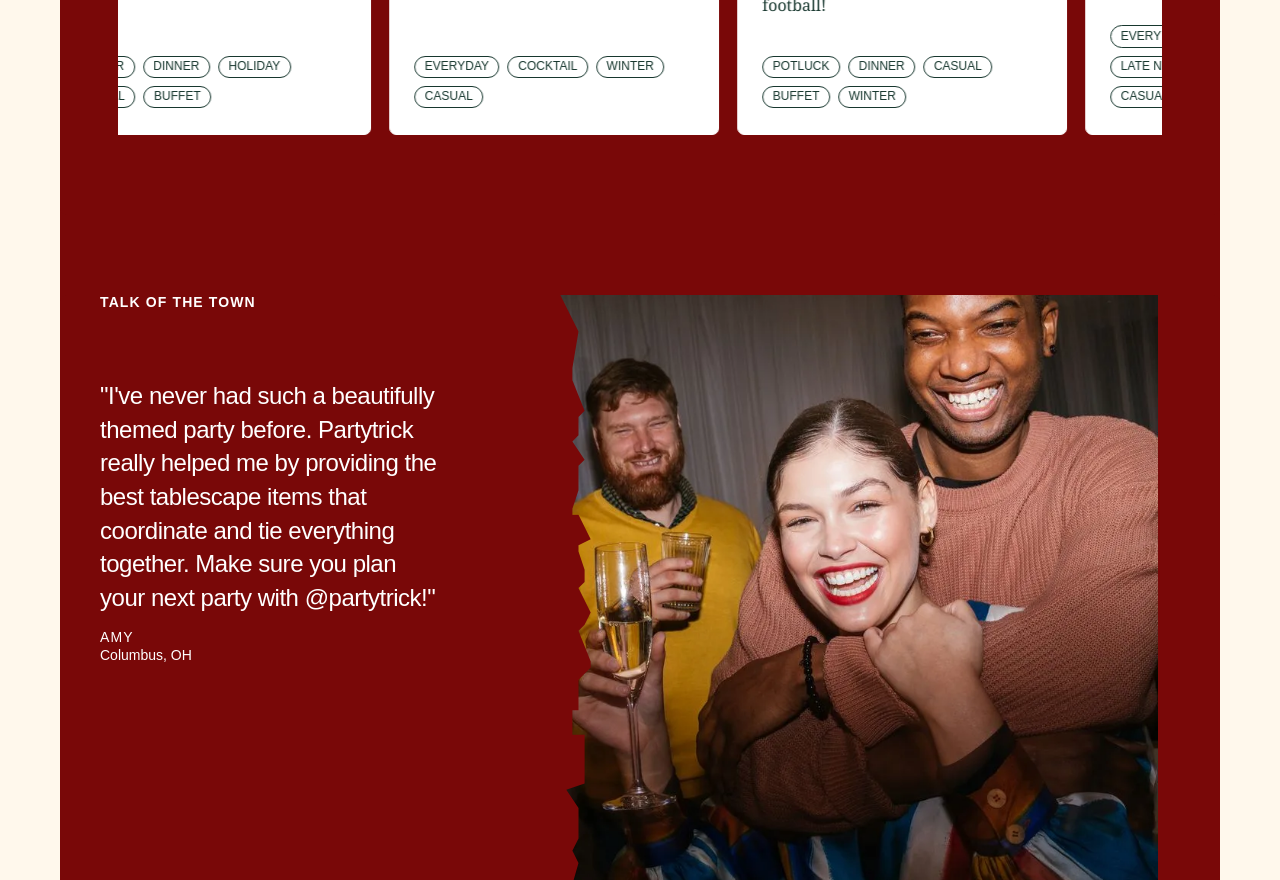
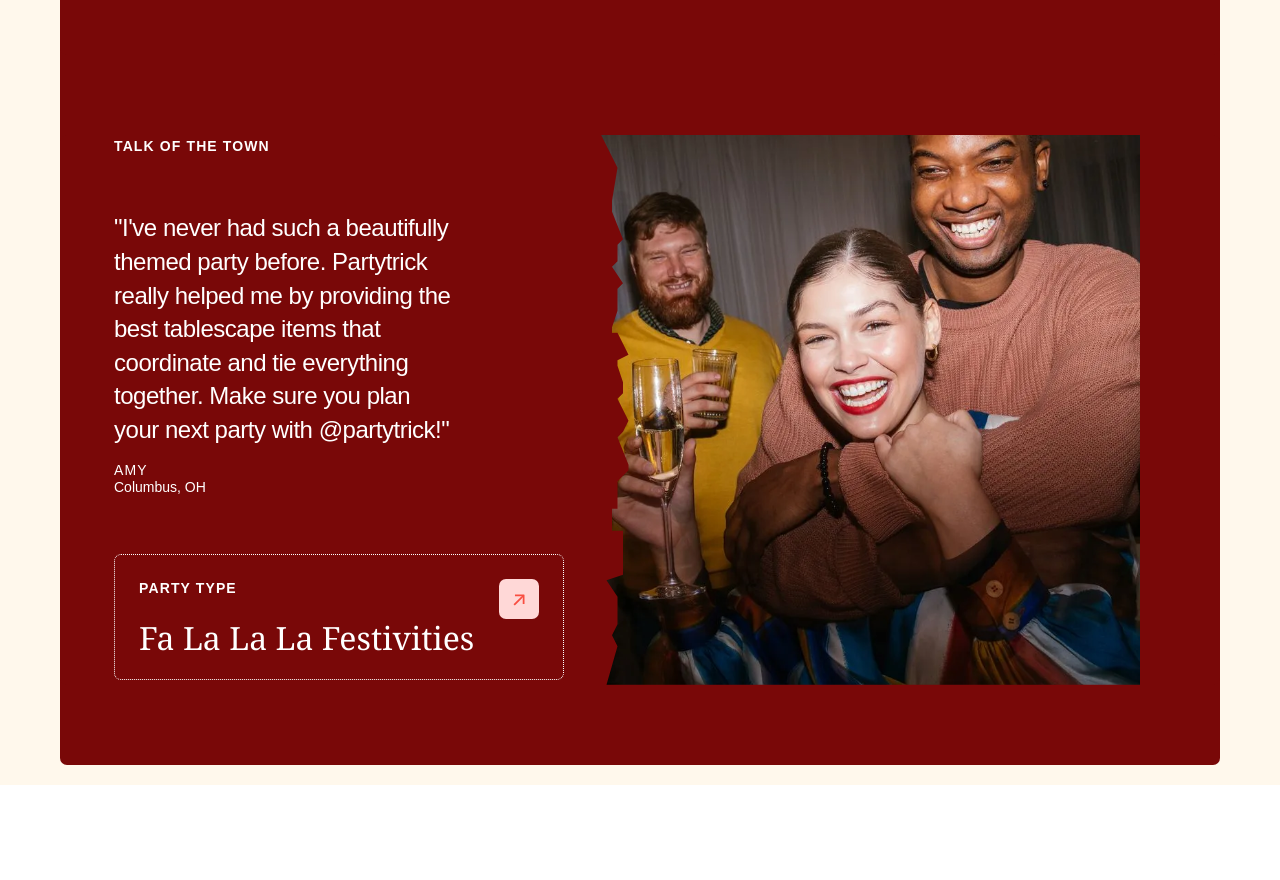
Before and after one commit to MbiamouRichy/partytrick, an Angular app: page / in a window 1280 px wide. Shown: the part 2540-3420 px from the top of the page. After the commit the page ends 3325 px from the top, so only its background shows below. Built offline with nearby package versions, Linux system fonts and the light colour scheme.

Commit message:
realisation de la section 3: fin

```diff
--- a/src/app/app.component.html
+++ b/src/app/app.component.html
@@ -319,7 +319,17 @@
         </div>
         <div class="halalala">
           <a href="#" class="block_halalala">
-
+             <div class="row_texte">
+               <div class="texte">
+                 <h3>PARTY TYPE</h3>
+               </div>
+                 <div class="swiper_btn">
+                   <svg viewBox="0 0 16 16" fill="none" xmlns="http://www.w3.org/2000/svg">
+                     <path d="M2.5 12.165L3.83504 13.5L6.11026 11.1496L11.3 5.92222L11.8829 5.28291L11.9769 5.33932L11.7325 6.65556V12.0521H13.5V2.87607L13.1239 2.5H3.96667V4.28632H9.32564L10.6795 4.04188L10.7171 4.1359L10.0966 4.7L4.54957 10.1906L2.5 12.165Z" fill="currentColor"></path>
+                   </svg>
+                 </div>
+             </div>
+            <h4>Fa La La La Festivities</h4>
           </a>
         </div>
       </div>
--- a/src/app/app.component.scss
+++ b/src/app/app.component.scss
@@ -78,7 +78,14 @@ button:hover{
   height: 40px;
   width: 40px;
 }
-
+h3{
+  display: block;
+  font-size: 0.875rem;
+  line-height: 1.1;
+  letter-spacing: 0.08em;
+  text-transform: uppercase;
+  color: $swiper_slide-white;
+}
 /*=================================== HEADER =========================================*/
 /*===================================================================================*/
 
@@ -346,7 +353,6 @@ nav .nav_element .nav_link_dropdown .dropdown{
 .section3, .section3_div1, .section3_div2{
   width: 100%;
   margin-top: 5rem;
-  padding-top: 5rem;
   padding-bottom: 5rem;
   background: $section3_color;
   border-radius: 7px;
@@ -482,16 +488,8 @@ nav .nav_element .nav_link_dropdown .dropdown{
   @extend  %div-col;
   align-items: flex-start;
   justify-content: space-around;
-  h3{
-    display: block;
-    margin-bottom: 1.5em;
-    font-size: 0.875rem;
-    line-height: 1.1;
-    letter-spacing: 0.08em;
-    text-transform: uppercase;
-    color: $swiper_slide-white;
+  height: 550px;
 
-  }
   .div1_div2{
     margin-top: 3rem;
     @extend %div-col;
@@ -527,11 +525,11 @@ nav .nav_element .nav_link_dropdown .dropdown{
   }
   }
 .section3_div2_div2{
-  width: 60%;
+  width: 55%;
   .div_img{
     @extend %clip-left;
-    width: 610px;
-    height: 611px;
+    width: 550px;
+    height: 550px;
 
     img{
       object-fit: cover;
@@ -540,3 +538,29 @@ nav .nav_element .nav_link_dropdown .dropdown{
     }
   }
 }
+.halalala .block_halalala{
+  @extend %div-col;
+  align-items: flex-start;
+  width: 450px;
+  height: 126px;
+  border: 1px dotted $swiper-slide-white;
+  text-decoration: none;
+  border-radius: 7px;
+  padding: 24px;
+  margin-top: 3rem;
+  .row_texte{
+    @extend %div-row;
+    width: 100%;
+    justify-content: space-between;
+    h3{
+      margin-bottom: 1.5em;
+    }
+  }
+  h4{
+    font-family: Ivypresto, Georgia, sans-serif;
+    font-size: 2rem;
+    line-height: 1.2;
+    font-weight: 400;
+    color: $swiper-slide-white;
+  }
+}
```
